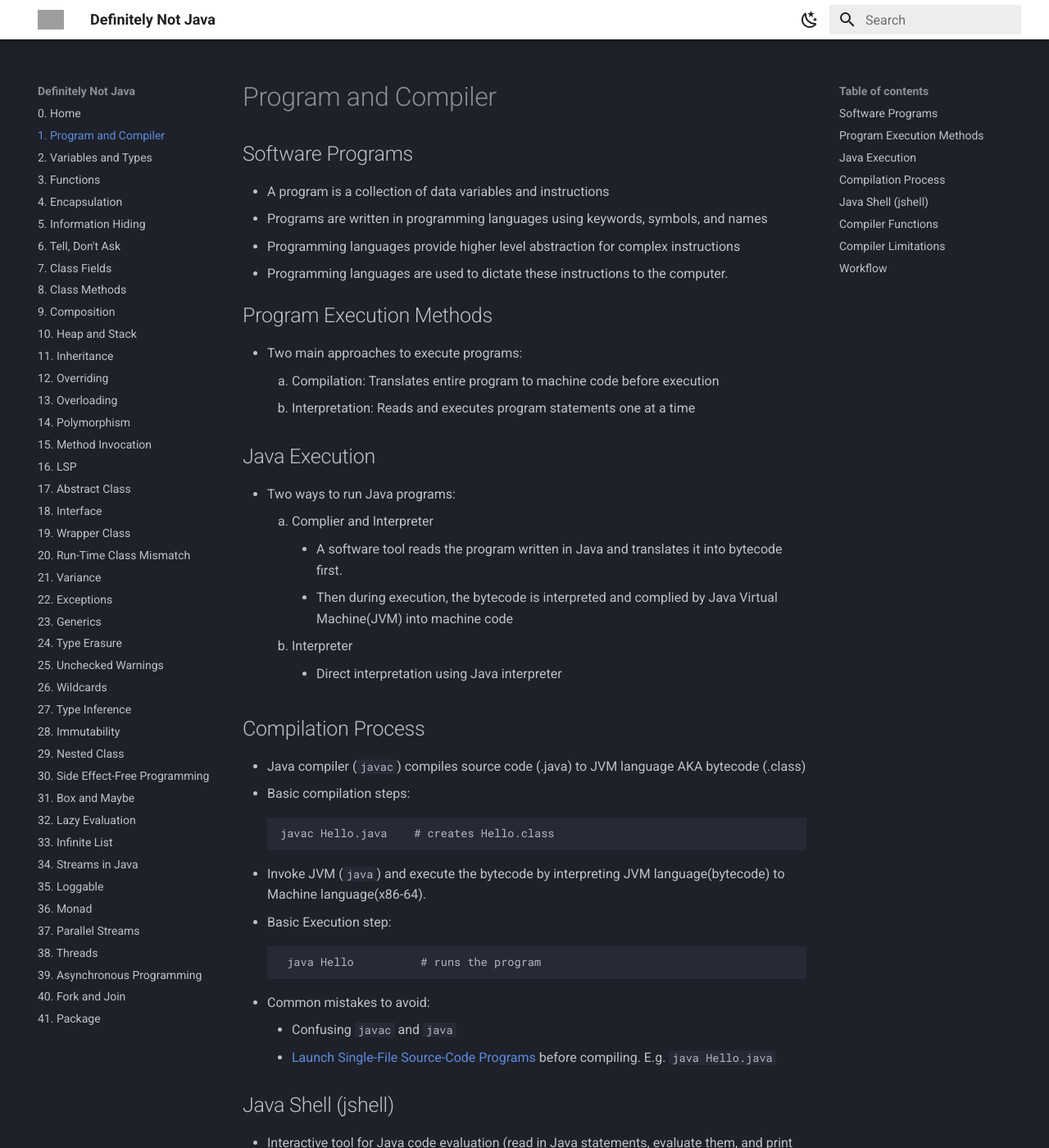
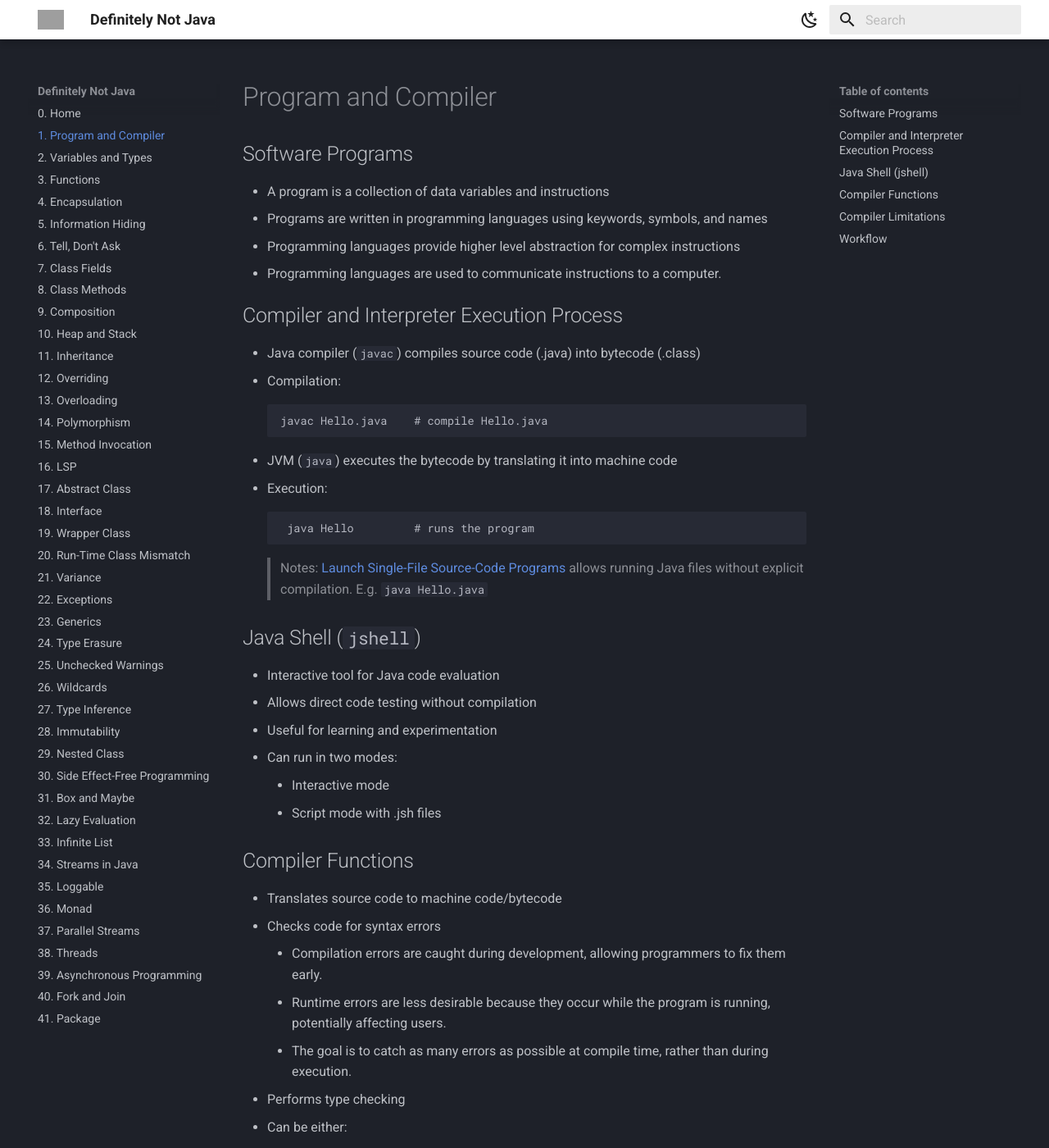
Before and after one commit to Dylan-Liew/definitely-not-java, an MkDocs documentation site: the page built from docs/01-compiler.md, in a window 1280 px wide and 1400 px high. Shown: the whole window at 82% size. Built offline with MkDocs 1.6.1 and Material for MkDocs 9.7.7, drawn with Linux system fonts in a browser that asks for light colours; some of the changed text lies outside the part shown; grey boxes are pictures that could not be loaded.

Commit message:
docs: update 01 Program and Compiler

````diff
--- a/docs/01-compiler.md
+++ b/docs/01-compiler.md
@@ -4,40 +4,23 @@
 - A program is a collection of data variables and instructions
 - Programs are written in programming languages using keywords, symbols, and names
 - Programming languages provide higher level abstraction for complex instructions
-- Programming languages are used to dictate these instructions to the computer.
+- Programming languages are used to communicate instructions to a computer.
 
-## Program Execution Methods
-- Two main approaches to execute programs:
-    1. Compilation: Translates entire program to machine code before execution
-    2. Interpretation: Reads and executes program statements one at a time
+## Compiler and Interpreter Execution Process
+- Java compiler (`javac`) compiles source code (.java) into bytecode (.class)
+- Compilation:
+  ```
+  javac Hello.java    # compile Hello.java
+  ```
+- JVM (`java`) executes the bytecode by translating it into machine code
+- Execution:
+  ```
+   java Hello         # runs the program
+  ```
+> Notes: [Launch Single-File Source-Code Programs](https://openjdk.org/jeps/330) allows running Java files without explicit compilation. E.g. `java Hello.java`
 
-## Java Execution
-- Two ways to run Java programs:
-    1. Complier and Interpreter
-        - A software tool reads the program written in Java and translates it into bytecode first.
-        - Then during execution, the bytecode is interpreted and complied by Java Virtual Machine(JVM) into machine code
-    2. Interpreter
-        - Direct interpretation using Java interpreter
-
-## Compilation Process
-- Java compiler (`javac`) compiles source code (.java) to JVM language AKA bytecode (.class)
-- Basic compilation steps:
-  ```
-  javac Hello.java    # creates Hello.class
-
-  ```
-- Invoke JVM (`java`) and execute the bytecode by interpreting JVM language(bytecode) to Machine language(x86-64).
-- Basic Execution step:
-  ```
-   java Hello          # runs the program
-
-  ```
-- Common mistakes to avoid:
-    - Confusing `javac` and `java`
-    - [Launch Single-File Source-Code Programs](https://openjdk.org/jeps/330) before compiling. E.g. `java Hello.java`
-
-## Java Shell (jshell)
-- Interactive tool for Java code evaluation (read in Java statements, evaluate them, and print the results.)
+## Java Shell (`jshell`)
+- Interactive tool for Java code evaluation
 - Allows direct code testing without compilation
 - Useful for learning and experimentation
 - Can run in two modes:
@@ -46,10 +29,10 @@
 
 ## Compiler Functions
 - Translates source code to machine code/bytecode
-- Checks code for syntax errors (grammar)
-      - During compilation is still under the control of the programmer.
-      - Runtime error is less desirable as it might occur when customers are running the code.
-      - Try to detect errors as much as possible during compilation instead of Runtime
+- Checks code for syntax errors
+    - Compilation errors are caught during development, allowing programmers to fix them early.
+    - Runtime errors are less desirable because they occur while the program is running, potentially affecting users.
+    - The goal is to catch as many errors as possible at compile time, rather than during execution.
 - Performs type checking
 - Can be either:
     - Conservative: Reports error if possibility of incorrect statement
@@ -61,7 +44,6 @@
 - Cannot always determine variable values at compile time
 
 ## Workflow
-1. Create or edit file containing java program (Hello.java) with an editior (vim). This will be the source code
-2. Compile source code using a compiler (javac Hello.java) to produce a bytecode file (.class)
-3. Execute the program and test
-    - If find incorrect result, restart from the frist step again until the program is desirable.
+1. Create or edit file containing Java program (`Hello.java`) with an editor (`vim`).
+2. Compile source code using a compiler (`javac Hello.java`) to produce a bytecode file (`.class`)
+3. Execute the program (`java Hello`)
````
